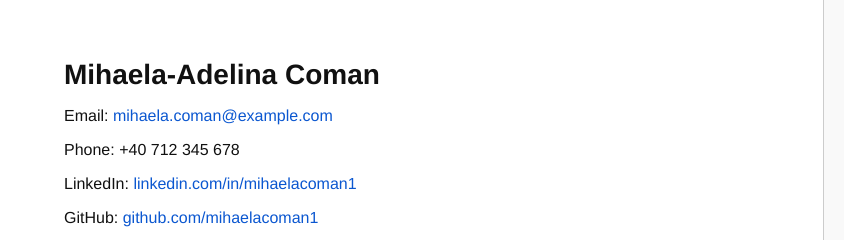
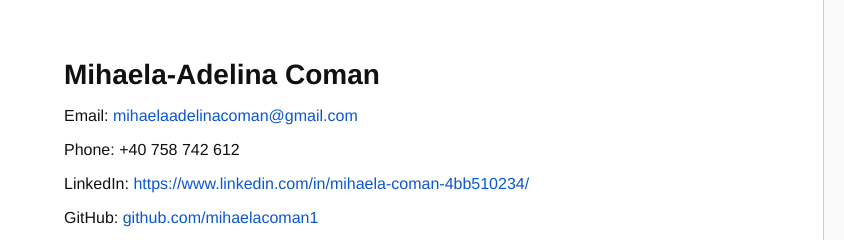
Before and after one commit to mihaelacoman1/mihaela-cv, a plain HTML site: page index.html in a window 1280 px wide. Shown: the top 240 px of the page, 0-844 px from the left. Drawn offline with Linux system fonts and the light colour scheme.

Commit message:
Update index.html

```diff
--- a/index.html
+++ b/index.html
@@ -150,14 +150,14 @@
         <p>
           Email:
           <a href="mailto:mihaela.coman@example.com"
-            >mihaela.coman@example.com</a
+            >mihaelaadelinacoman@gmail.com</a
           >
         </p>
-        <p>Phone: +40 712 345 678</p>
+        <p>Phone: +40 758 742 612</p>
         <p>
           LinkedIn:
           <a href="https://www.linkedin.com/in/mihaelacoman1"
-            >linkedin.com/in/mihaelacoman1</a
+            >https://www.linkedin.com/in/mihaela-coman-4bb510234/</a
           >
         </p>
         <p>
```
